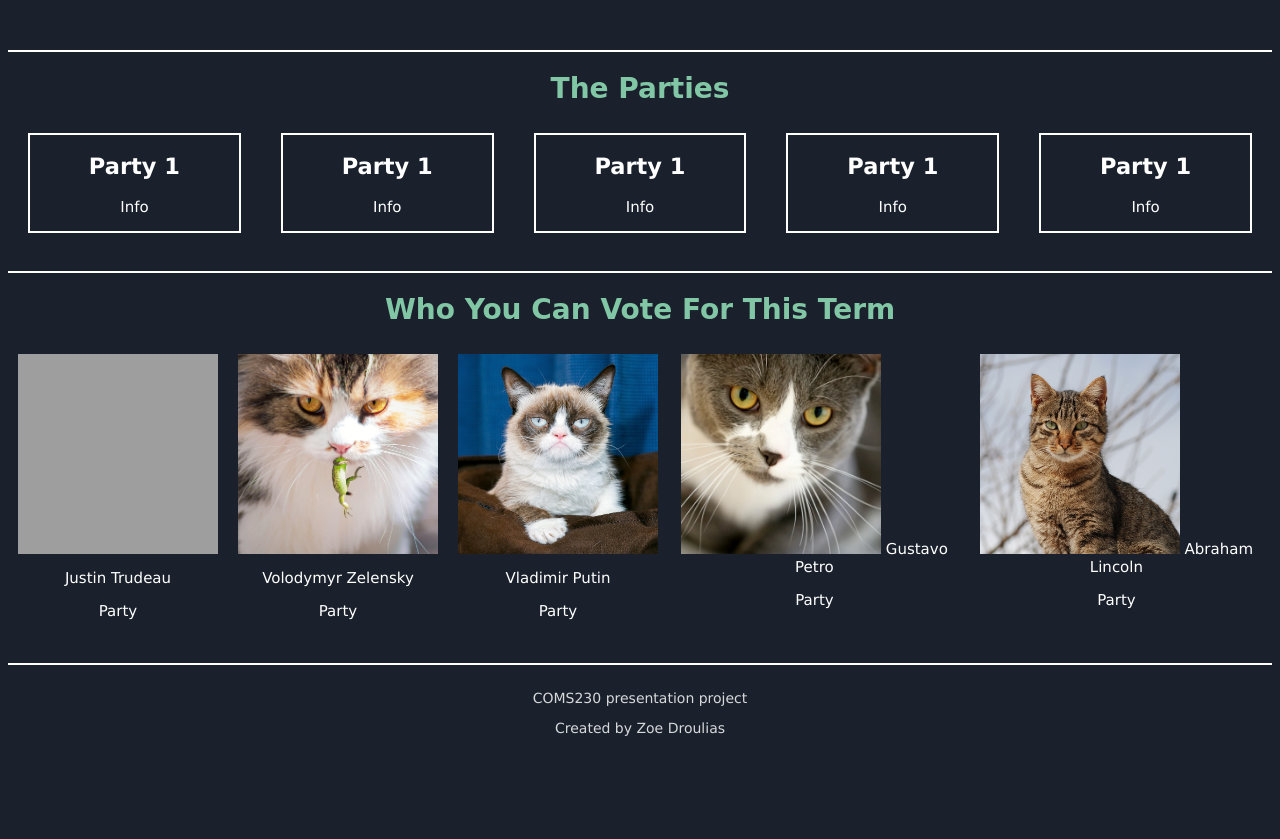
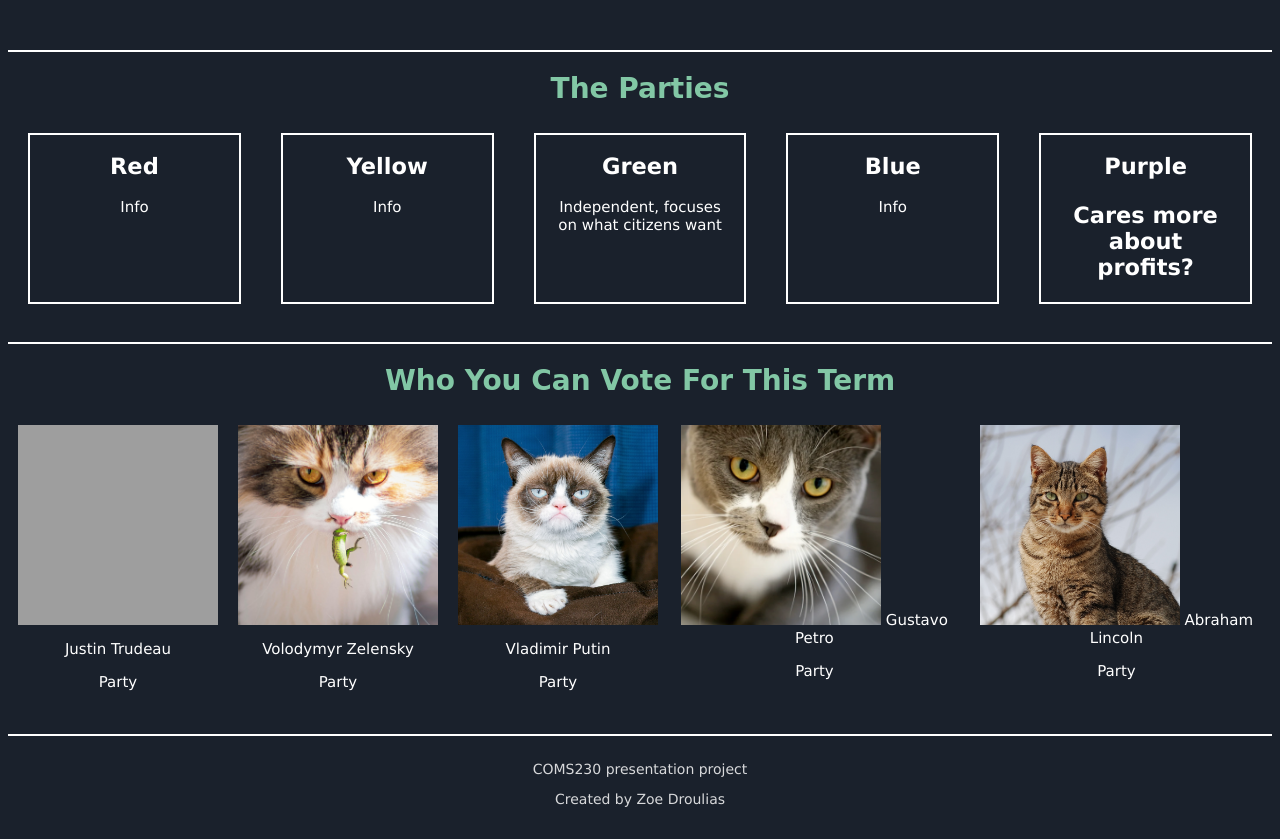
Before and after one commit to zcoder365/coms230site, a plain HTML site: page index.html in a window 1280 px wide. Shown: the part 960-1799 px from the top of the page. Before the commit the page ends 1728 px from the top, so only its background shows below. Drawn offline with Linux system fonts and the light colour scheme; grey boxes are pictures that could not be loaded.

Commit message:
Added Parties

```diff
--- a/index.html
+++ b/index.html
@@ -43,24 +43,24 @@
             <div class="section-content">
                 <div class="representatives">
                     <div class="party-card">
-                        <h2>Party 1</h2>
+                        <h2>Red</h2>
                         <p>Info</p>
                     </div>
                     <div class="party-card">
-                        <h2>Party 1</h2>
+                        <h2>Yellow</h2>
                         <p>Info</p>
                     </div>
                     <div class="party-card">
-                        <h2>Party 1</h2>
+                        <h2>Green</h2>
+                        <p>Independent, focuses on what citizens want</p>
+                    </div>
+                    <div class="party-card">
+                        <h2>Blue</h2>
                         <p>Info</p>
                     </div>
                     <div class="party-card">
-                        <h2>Party 1</h2>
-                        <p>Info</p>
-                    </div>
-                    <div class="party-card">
-                        <h2>Party 1</h2>
-                        <p>Info</p>
+                        <h2>Purple<h2>
+                        <p>Cares more about profits?</p>
                     </div>
                 </div>
             </div>
```
